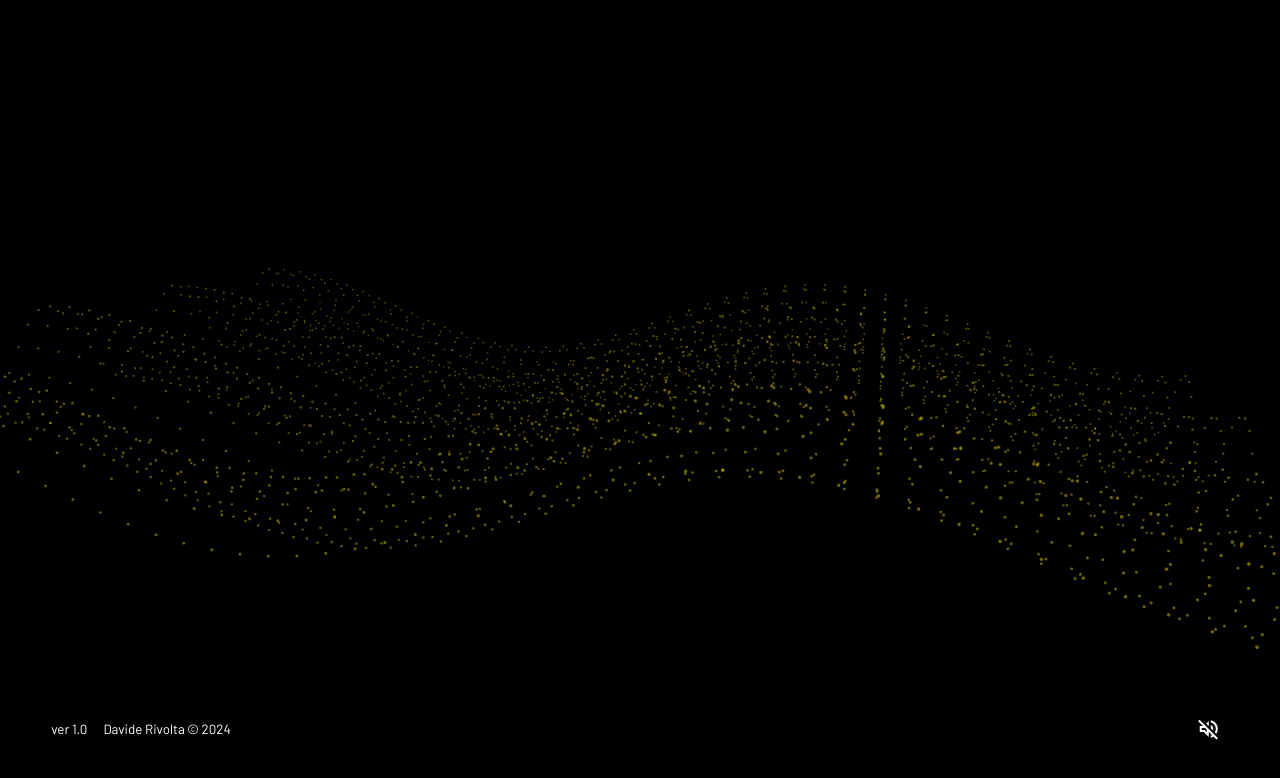
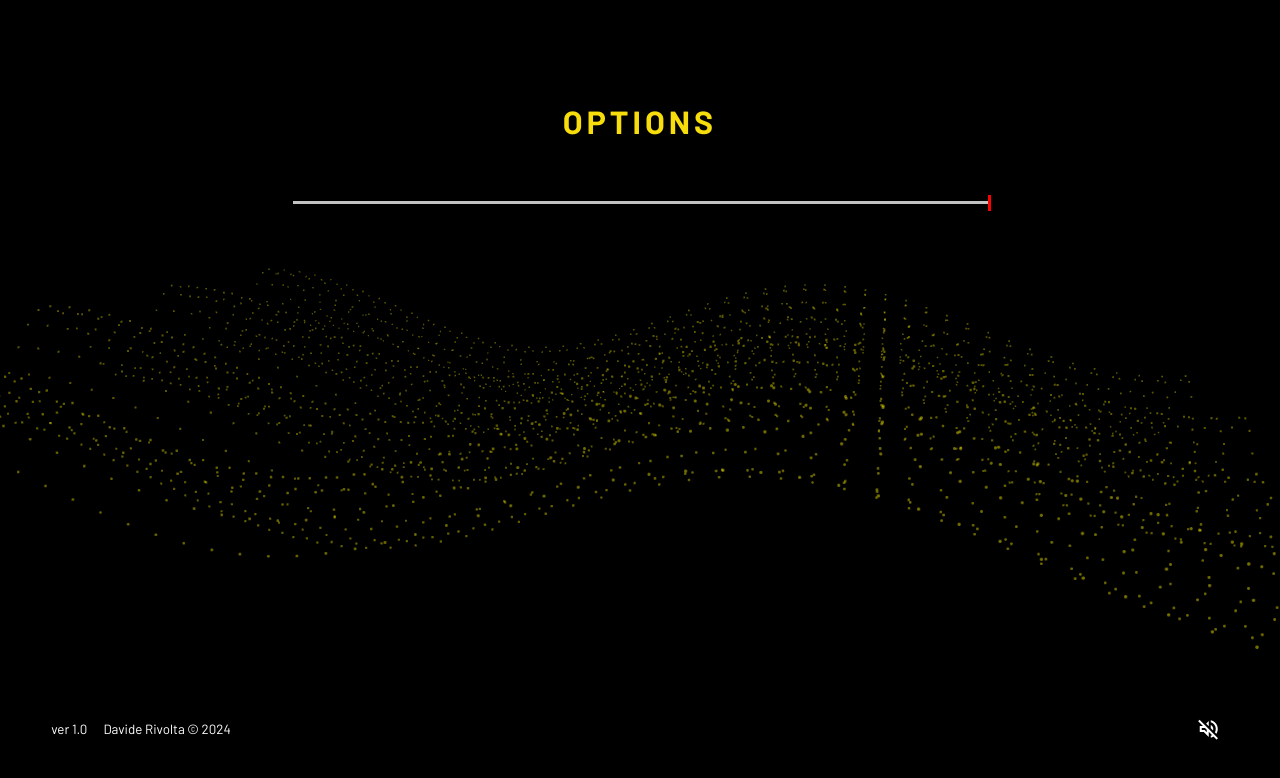
Before and after one commit to sp1lu/ng-portfolio-vg, an Angular app: page /options in a window 1280 px wide. Before the commit this address led to /. Shown: the top 778 px of the page. Built offline with nearby package versions, Linux system fonts and the light colour scheme.

Commit message:
Options with volume slider

```diff
--- a/src/app/app.routes.ts
+++ b/src/app/app.routes.ts
@@ -3,6 +3,7 @@ import { TitleComponent } from './pages/title/title.component';
 import { HomeComponent } from './pages/home/home.component';
 import { AboutComponent } from './pages/about/about.component';
 import { CreditsComponent } from './pages/credits/credits.component';
+import { OptionsComponent } from './pages/options/options.component';
 
 export const routes: Routes = [
     {
@@ -18,6 +19,10 @@ export const routes: Routes = [
         component: AboutComponent
     },
     {
+        path: 'options',
+        component: OptionsComponent
+    },
+    {
         path: 'credits',
         component: CreditsComponent
     }
--- a/src/app/components/audio/audio.component.ts
+++ b/src/app/components/audio/audio.component.ts
@@ -27,7 +27,6 @@ export class AudioComponent {
     return this._volume;
   }
   public set volume(value: number) {
-    if (!value) return;
     this._volume = value;
     this.audio.volume = this.volume;
   }
--- /dev/null
+++ b/src/app/components/master-volume/master-volume.component.html
@@ -0,0 +1 @@
+<input type="range" id="master-volume" min="0" max="1" step="0.01" [value]="volume" (input)="onChange($event)">
--- /dev/null
+++ b/src/app/components/master-volume/master-volume.component.scss
@@ -0,0 +1,62 @@
+/*********** Baseline, reset styles ***********/
+input[type="range"] {
+    -webkit-appearance: none;
+    appearance: none;
+    background: transparent;
+    cursor: pointer;
+    width: 100%;
+}
+
+/* Removes default focus */
+input[type="range"]:focus {
+    outline: none;
+}
+
+/******** Chrome, Safari, Opera and Edge Chromium styles ********/
+/* slider track */
+input[type="range"]::-webkit-slider-runnable-track {
+    background-color: #c2c2c2;
+    border-radius: 0rem;
+    height: 0.2rem;
+}
+
+/* slider thumb */
+input[type="range"]::-webkit-slider-thumb {
+    -webkit-appearance: none;
+    /* Override default look */
+    appearance: none;
+    margin-top: -6.4px;
+    /* Centers thumb on the track */
+    background-color: #ff0000;
+    border-radius: 0rem;
+    height: 1rem;
+    width: 0.2rem;
+}
+
+input[type="range"]:focus::-webkit-slider-thumb {
+    outline: 3px solid #ff0000;
+    outline-offset: 0.125rem;
+}
+
+/*********** Firefox styles ***********/
+/* slider track */
+input[type="range"]::-moz-range-track {
+    background-color: #c2c2c2;
+    border-radius: 0rem;
+    height: 0.2rem;
+}
+
+/* slider thumb */
+input[type="range"]::-moz-range-thumb {
+    background-color: #ff0000;
+    border: none;
+    /*Removes extra border that FF applies*/
+    border-radius: 0rem;
+    height: 1rem;
+    width: 0.2rem;
+}
+
+input[type="range"]:focus::-moz-range-thumb {
+    outline: 3px solid #ff0000;
+    outline-offset: 0.125rem;
+}
--- /dev/null
+++ b/src/app/components/master-volume/master-volume.component.ts
@@ -0,0 +1,18 @@
+import { Component, EventEmitter, Input, Output } from '@angular/core';
+
+@Component({
+  selector: 'app-master-volume',
+  standalone: true,
+  imports: [],
+  templateUrl: './master-volume.component.html',
+  styleUrl: './master-volume.component.scss'
+})
+export class MasterVolumeComponent {
+  @Input() public volume: number = 1;
+  @Output() public volumeChangedEvent: EventEmitter<number> = new EventEmitter<number>();
+
+  public onChange(event: Event): void {
+    const input: HTMLInputElement = event.target as HTMLInputElement;
+    this.volumeChangedEvent.emit(parseFloat(input.value));
+  }
+}
--- a/src/app/pages/home/home.component.html
+++ b/src/app/pages/home/home.component.html
@@ -6,6 +6,7 @@
         <li><a href="https://www.behance.net/spilu" target="_blank">Behance</a></li>
         <li><a href="https://www.linkedin.com/in/davide-rivolta/" target="_blank">Linkedin</a></li>
         <li><a routerLink="/about">About</a></li>
+        <li><a routerLink="/options">Options</a></li>
         <li><a routerLink="/credits">Credits</a></li>
     </ul>
 </nav>
--- /dev/null
+++ b/src/app/pages/options/options.component.html
@@ -0,0 +1,2 @@
+<h1 class="page-title">Options</h1>
+<app-master-volume [volume]="volume" (volumeChangedEvent)="volumeChanged($event)" />
--- /dev/null
+++ b/src/app/pages/options/options.component.scss
@@ -0,0 +1,6 @@
+:host {
+    display: block;
+    padding: 8% 4%;
+    max-width: 800px;
+    margin: auto;
+}
--- /dev/null
+++ b/src/app/pages/options/options.component.ts
@@ -0,0 +1,24 @@
+import { Component, effect } from '@angular/core';
+import { MasterVolumeComponent } from '../../components/master-volume/master-volume.component';
+import { AudioService } from '../../services/audio.service';
+
+@Component({
+  selector: 'app-options',
+  standalone: true,
+  imports: [MasterVolumeComponent],
+  templateUrl: './options.component.html',
+  styleUrl: './options.component.scss'
+})
+export class OptionsComponent {
+  public volume: number = 1;
+
+  constructor(private audioService: AudioService) {
+    effect(() => {
+      this.volume = this.audioService.volume();
+    })
+  }
+
+  public volumeChanged(value: number): void {
+    this.audioService.volume.set(value);
+  }
+}
```
